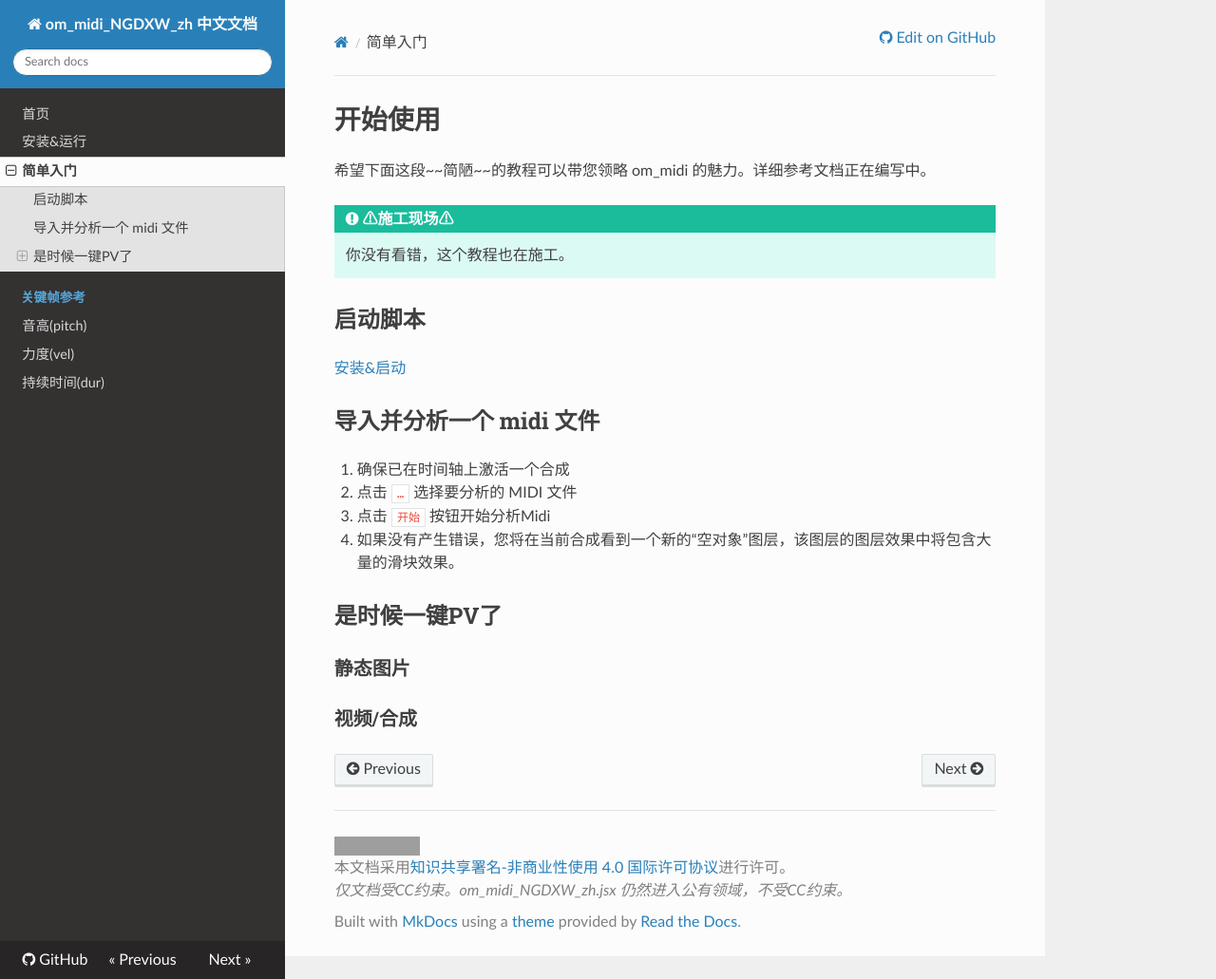
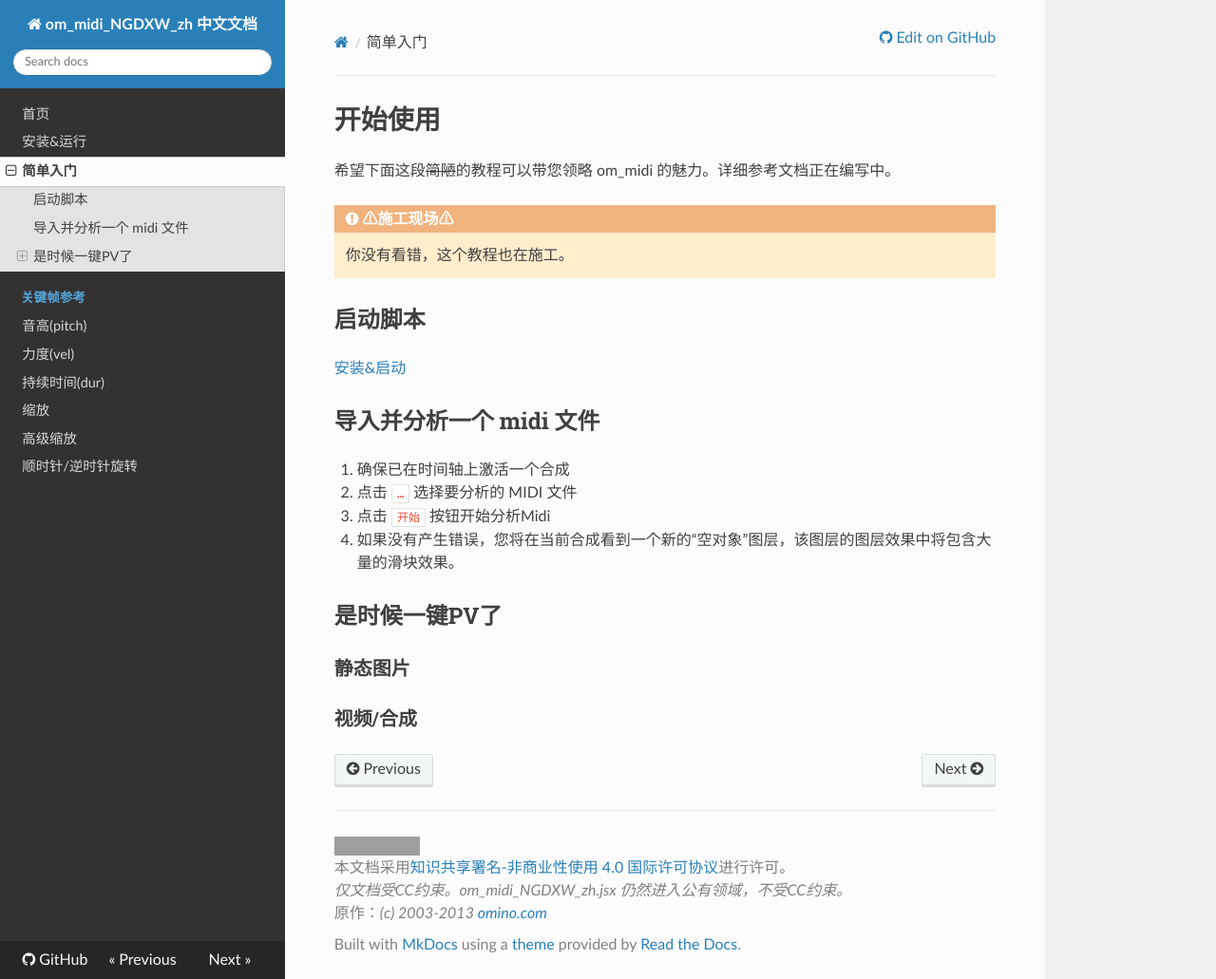
Before and after one commit to Z4HD/om_midi_NGDXW_zh, an MkDocs documentation site: the page built from docs/tutorial.md, in a window 1280 px wide and 1031 px high. Shown: the whole window at 95% size. Built offline with MkDocs 1.6.1, drawn with Linux system fonts in a browser that asks for light colours; nearby versions of some CDN libraries; grey boxes are pictures that could not be loaded.

Commit message:
Add scale famly and some empty page

```diff
--- a/mkdocs.yml
+++ b/mkdocs.yml
@@ -1,7 +1,6 @@
 site_name: om_midi_NGDXW_zh 中文文档
-theme: readthedocs
 repo_url: https://github.com/Z4HD/om_midi_NGDXW_zh
-copyright: '<a rel="license" href="http://creativecommons.org/licenses/by-nc/4.0/"><img alt="知识共享许可协议" style="border-width:0;width: auto;" src="https://i.creativecommons.org/l/by-nc/4.0/88x31.png" /></a><br />本<span xmlns:dct="http://purl.org/dc/terms/" href="http://purl.org/dc/dcmitype/Text" rel="dct:type">文档</span>采用<a rel="license" href="http://creativecommons.org/licenses/by-nc/4.0/">知识共享署名-非商业性使用 4.0 国际许可协议</a>进行许可。<br /><i>仅文档受CC约束。om_midi_NGDXW_zh.jsx 仍然进入公有领域，不受CC约束。</i>'
+copyright: '<a rel="license" href="http://creativecommons.org/licenses/by-nc/4.0/"><img alt="知识共享许可协议" style="border-width:0;width: auto;" src="https://i.creativecommons.org/l/by-nc/4.0/88x31.png" /></a><br />本<span xmlns:dct="http://purl.org/dc/terms/" href="http://purl.org/dc/dcmitype/Text" rel="dct:type">文档</span>采用<a rel="license" href="http://creativecommons.org/licenses/by-nc/4.0/">知识共享署名-非商业性使用 4.0 国际许可协议</a>进行许可。<br /><i>仅文档受CC约束。om_midi_NGDXW_zh.jsx 仍然进入公有领域，不受CC约束。</i><br />原作：<i>(c) 2003-2013 <a href="//omino.com">omino.com</a></i>'
 
 nav:
   - 首页: 'index.md'
@@ -11,7 +10,14 @@
     - '音高(pitch)': 'reference/pitch.md'
     - '力度(vel)': 'reference/vel.md'
     - '持续时间(dur)': 'reference/dur.md'
+    - 'reference/scale.md'
+    - 'reference/adv-scale.md'
+    - 'reference/rotation.md'
 
+theme:
+  name: readthedocs
+  highlightjs: true
+  hljs_style: monokai-sublime
 
 markdown_extensions:
   - admonition
```
Also changed, not shown: docs/reference/adv-scale.md (added, +8 -0 lines), docs/reference/dur.md (+3 -3 lines), docs/reference/pitch.md (+3 -0 lines), docs/reference/rotation.md (added, +7 -0 lines), docs/reference/scale.md (added, +57 -0 lines), docs/tutorial.md (+2 -2 lines).
